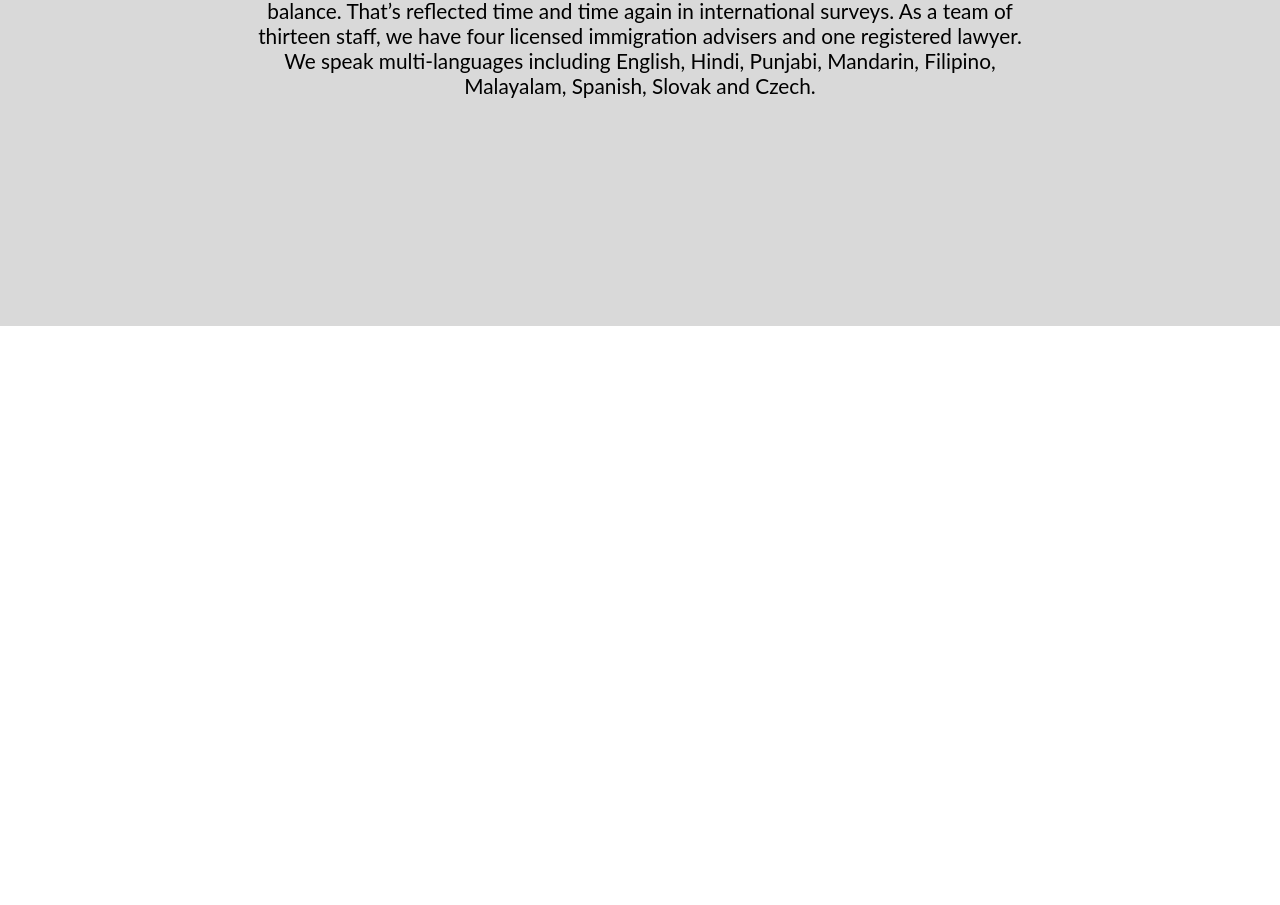
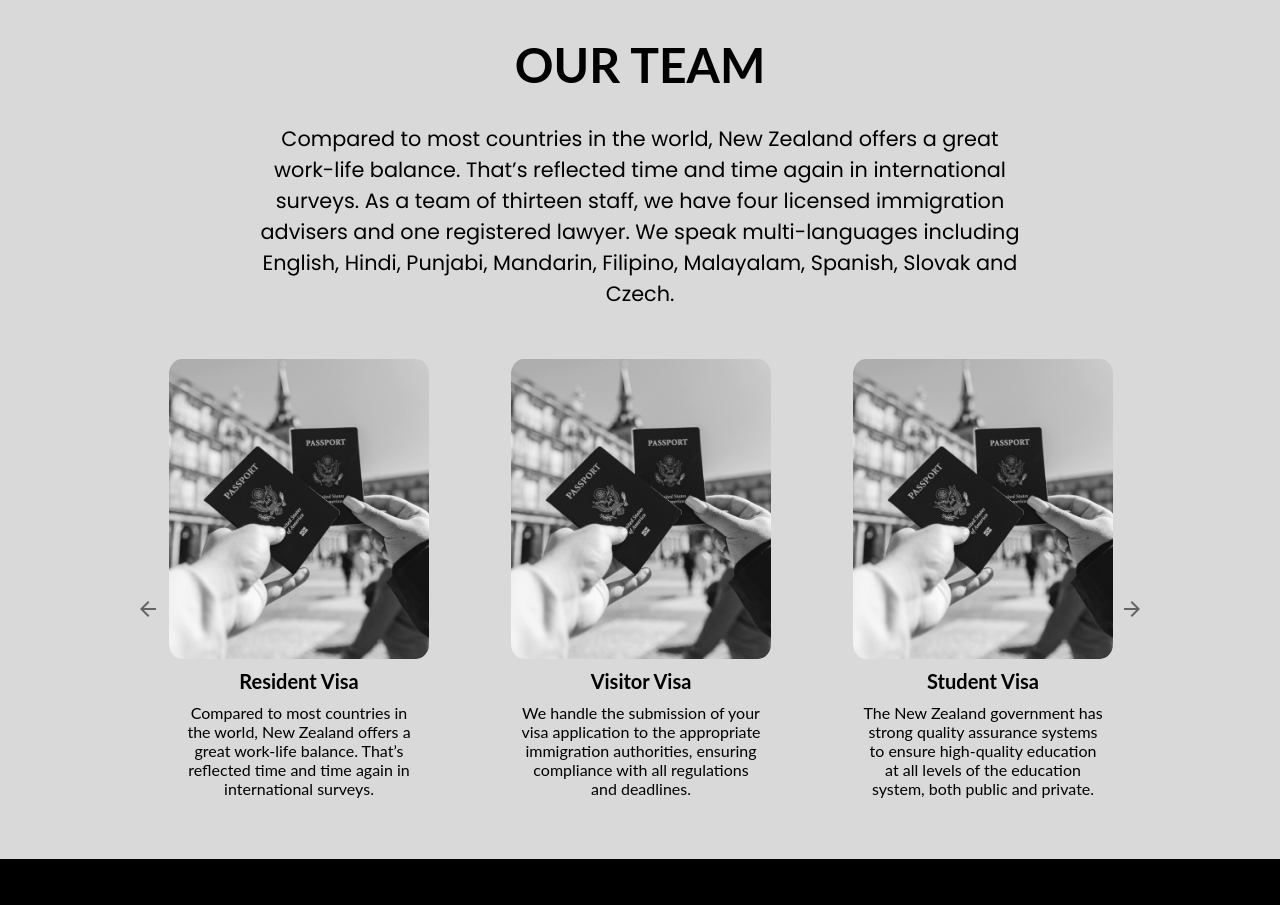
Before and after one commit to SnapAman/immigration-website, a React (Vite) app: page / in a window 1280 px wide. Shown: the part 1881-2786 px from the top of the page. Before the commit the page ends 2207 px from the top, so only its background shows below. Built offline with nearby package versions, Linux system fonts and the light colour scheme.

Commit message:
Sunday Commit

```diff
--- a/package.json
+++ b/package.json
@@ -14,9 +14,11 @@
     "@emotion/styled": "^11.11.0",
     "@mui/icons-material": "^5.15.13",
     "@mui/material": "^5.15.13",
+    "pure-react-carousel": "^1.30.1",
     "react": "^18.2.0",
     "react-dom": "^18.2.0",
     "react-material-ui-carousel": "^3.4.2",
+    "react-responsive-carousel": "^3.2.23",
     "react-router-dom": "^6.22.3",
     "react-slick": "^0.30.2",
     "slick-carousel": "^1.8.1"
--- /dev/null
+++ b/src/Components/Footer/Footer.css
@@ -0,0 +1,31 @@
+.footer {
+    background-color: black;
+    color: white; /* Text color */
+    padding: 40px 40px 20px 40px;
+  }
+
+  .footer-content {
+    width: 100%;
+  }
+
+  .company-logo {
+    width: 200px; /* Adjust icon size as needed */
+    height: auto;
+  }
+
+  .footer-content a {
+    color: white; /* Link color */
+    text-decoration: none;
+  }
+  .Footer-List{
+    margin-left: 17px;
+    padding: 5px;
+  }
+
+  .Footer-List:hover {
+    text-shadow: 1px 1px 2px rgba(255, 255, 255, 0.5); /* Add text shadow on hover */
+  }
+
+  .Footer-List:hover p {
+    text-shadow: 1px 1px 2px rgba(255, 255, 255, 0.5); /* Add text shadow on hover */
+  }
--- /dev/null
+++ b/src/Components/Footer/Footer.jsx
@@ -0,0 +1,52 @@
+import '../Footer/Footer.css'
+import React from 'react';
+import { Grid, Typography, Link } from '@mui/material';
+import CompanyLogo from '../../assets/WHITE_LOGO.png'
+
+const Footer = () => {
+  return (
+    <>
+    <footer className="footer">
+      <Grid container justifyContent="space-between" alignItems="center" className="footer-content">
+        <Grid item>
+          <img className='company-logo' src={CompanyLogo} alt="Company Logo" />
+        </Grid>
+        <Grid item container xs={12} sm={9} spacing={4}>
+          <Grid item xs={12} sm={4}>
+            <Typography variant="h6">CONTACTS</Typography>
+            <ul>
+              <li className='Footer-List'><p variant="body1">Address: Level 1, 166 Harris Road East Tamaki, Auckland</p></li>
+              <li className='Footer-List'><p variant="body1">(+64) 09 272 4424</p></li>
+              <li className='Footer-List'><p variant="body1">contact@msimmigration.co.nz</p></li>
+              <li className='Footer-List'><p variant="body1">Monday - Friday: 9:30 AM - 06:00 PM</p></li>
+            </ul>
+          </Grid>
+          <Grid item xs={12} sm={4}>
+            <Typography variant="h6">QUICK LINKS</Typography>
+            <ul>
+              <li className='Footer-List'><Link href="#" variant="body1">About Us</Link></li>
+              <li className='Footer-List'><Link href="#" variant="body1">Visa Information</Link></li>
+              <li className='Footer-List'><Link href="#" variant="body1">Services</Link></li>
+              <li className='Footer-List'><Link href="#" variant="body1">Contact Us</Link></li>
+              <li className='Footer-List'><Link href="#" variant="body1">News/ Information</Link></li>
+            </ul>
+          </Grid>
+          <Grid item xs={12} sm={4}>
+            <Typography variant="h6">RESOURCES</Typography>
+            <ul>
+              <li className='Footer-List'><Link href="#" variant="body1">Study in New Zealand</Link></li>
+              <li className='Footer-List'><Link href="#" variant="body1">Travel in New Zealand</Link></li>
+              <li className='Footer-List'><Link href="#" variant="body1">Immigration New Zealand</Link></li>
+            </ul>
+          </Grid>
+        </Grid>
+      </Grid>
+    </footer>
+      <div style={{display : 'flex', textAlign : 'center', justifyContent : 'center', padding : '40px 0px', backgroundColor : 'black', color : 'white' }}>
+        <p>© 2024 | McClymont & Shaikh Associates | All Rights Reserved</p>
+      </div>
+    </>
+  );
+};
+
+export default Footer;
--- a/src/Components/Home/Home.css
+++ b/src/Components/Home/Home.css
@@ -53,11 +53,13 @@
 }
 .gateway-wrapper-para p{
     font-size: 1.3rem;
+    /* letter-spacing: 3px; */
+    font-family: 'poppins';
 }
 
 .ourteam-wrapper{
     margin-top: 20px;
-    height: 60vh;
+    /* height: 100vh; */
     background-color: #D9D9D9;
     text-align: center;
     display: flex;
@@ -65,7 +67,6 @@
     align-items: center;
 }
 .ourteam-wrapper h1{
-
     font-size: 3rem;
     margin: 0px 0px;
     margin-top: 40px;
@@ -82,5 +83,11 @@
 }
 .ourteam-wrapper-para p{
     margin: 30px 0px;
+    font-family: 'poppins';
     font-size: 1.3rem;
 }
+
+.slick-prev:before,
+.slick-next:before {
+    display: none;
+}
--- a/src/Components/Home/Home.jsx
+++ b/src/Components/Home/Home.jsx
@@ -2,6 +2,8 @@ import React from 'react';
 import '../Home/Home.css';
 import Button from '@mui/material/Button';
 import HomeCarosel from './HomeCarosel';
+import TeamCarousel from './TeamCarousel';
+import Footer from '../Footer/Footer';
 
 function Home() {
   return (
@@ -19,7 +21,7 @@ function Home() {
       </div>
     </div>
     <div className='gateway-wrapper'>
-      <h1>Gateway to New Beginnings </h1>
+      <h1>GATEWAY TO NEW BEGINNINGS</h1>
       <div className='sep-line'></div>
       <div className='gateway-wrapper-para'>
         <p>With years of experience and a dedicated team of experts, we understand the challenges and uncertainties that come with immigration. Whether you're seeking a new job opportunity, reuniting with loved ones, or pursuing higher education abroad, we are here to assist you every step of the way.</p>
@@ -30,14 +32,16 @@ function Home() {
         <HomeCarosel></HomeCarosel>
     </div>
     <div className='ourteam-wrapper'>
-    <h1>Gateway to New Beginnings </h1>
+    <h1>OUR TEAM</h1>
       {/* <div className='sep-line'></div> */}
       <div className='ourteam-wrapper-para'>
         <p>
         Compared to most countries in the world, New Zealand offers a great work-life balance. That’s reflected time and time again in international surveys. As a team of thirteen staff, we have four licensed immigration advisers and one registered lawyer. We speak multi-languages including English, Hindi, Punjabi, Mandarin, Filipino, Malayalam, Spanish, Slovak and Czech.
         </p>
       </div>
+        <TeamCarousel/>
     </div>
+    <Footer/>
     </>
   );
 }
--- /dev/null
+++ b/src/Components/Home/TeamCarousel.css
@@ -0,0 +1,68 @@
+.carousel-team-container {
+    margin: 0 auto;
+    width: 80%;
+    position: relative;
+    text-align: center;
+    margin-top: 20px;
+}
+
+.carousel-team-container h1 {
+    font-size: 3rem;
+    margin: 30px 0px;
+}
+
+.slider-team-button {
+    position: absolute;
+    top: 50%;
+    transform: translateY(-50%);
+    z-index: 200;
+}
+
+
+.slide-team {
+    height: 350px;
+    color: #000000;
+    border-radius: 20px;
+}
+
+.slide-image-team-container {
+    border-top-left-radius: 20px;
+    border-top-right-radius: 20px;
+    display: flex;
+    justify-content: center;
+    align-items: center;
+}
+
+.slide-team-image {
+    height: 300px;
+    width: 260px;
+    object-fit: cover;
+    border-radius: 5%;
+}
+
+.slick-list{
+    height: 500px;
+}
+
+.slide-team-content {
+    display: flex;
+    flex-direction: column;
+    justify-content: center;
+    align-items: center;
+    padding: 10px 50px;
+}
+
+.slide-team-name {
+    font-size: 20px;
+    font-weight: bold;
+    margin-bottom: 10px;
+}
+
+.slide-team-review {
+    text-align: center;
+    margin-bottom: 10px;
+}
+
+.slick-arrow {
+    display: none;
+}
--- /dev/null
+++ b/src/Components/Home/TeamCarousel.jsx
@@ -0,0 +1,95 @@
+import React from 'react';
+import Slider from 'react-slick';
+import 'slick-carousel/slick/slick.css';
+import 'slick-carousel/slick/slick-theme.css';
+import { IconButton } from '@mui/material';
+import { ArrowBack, ArrowForward } from '@mui/icons-material'; // Import icons
+import './TeamCarousel.css'; // Import external CSS file
+
+function TeamCarousel() {
+    const settings = {
+        // dots: true,
+        infinite: true,
+        speed: 500,
+        slidesToShow: 3,
+        slidesToScroll: 1
+    };
+
+    const sliderRef = React.useRef(null);
+
+    const handlePrevious = () => {
+        sliderRef.current.slickPrev();
+    };
+
+    const handleNext = () => {
+        sliderRef.current.slickNext();
+    };
+
+    return (
+        <>
+            <div className="carousel-team-container">
+                <div className="slider-button left">
+                    <IconButton onClick={handlePrevious}>
+                        <ArrowBack />
+                    </IconButton>
+                </div>
+                <Slider {...settings} ref={sliderRef}>
+                    {data.map((d, index) => (
+                        <div key={index} className="slide" style={{ margin: '20px' }}>
+                            <div className="slide-image-team-container">
+                                <img src={d.img} alt="" className="slide-team-image" />
+                            </div>
+                            <div className="slide-team-content">
+                                <p className="slide-name">{d.name}</p>
+                                <p className="slide-review">{d.review}</p>
+                            </div>
+                        </div>
+                    ))}
+                </Slider>
+                <div className="slider-button right">
+
+                    <IconButton onClick={handleNext}>
+                        <ArrowForward />
+                    </IconButton>
+                </div>
+            </div>
+        </>
+
+    );
+}
+
+
+const data = [
+    {
+        name: 'Resident Visa',
+        img: 'src/assets/Rectangle 3.jpg',
+        review:
+            'Compared to most countries in the world, New Zealand offers a great work-life balance. That’s reflected time and time again in international surveys.'
+    },
+    {
+        name: 'Visitor Visa',
+        img: 'src/assets/Rectangle 3.jpg',
+        review:
+            'We handle the submission of your visa application to the appropriate immigration authorities, ensuring compliance with all regulations and deadlines.'
+    },
+    {
+        name: 'Student Visa',
+        img: 'src/assets/Rectangle 3.jpg',
+        review:
+            'The New Zealand government has strong quality assurance systems to ensure high-quality education at all levels of the education system, both public and private.'
+    },
+    {
+        name: 'Tourist Visa',
+        img: 'src/assets/Rectangle 3.jpg',
+        review:
+            'Issued to individuals traveling to a country for leisure, sightseeing, or recreational purposes. Generally, it prohibits engaging in any form of employment during the visit'
+    },
+    {
+        name: 'Family Visa',
+        img: 'src/assets/Rectangle 3.jpg',
+        review:
+            ' Granted to spouses, children, or other dependents of individuals who hold a valid visa in the host country. It allows family members to join the primary visa holder during their stay.'
+    }
+];
+
+export default TeamCarousel;
```
Also changed, not shown: src/assets/WHITE_LOGO.png (added), 1 other file (tests, documents, lock files or other folders).
